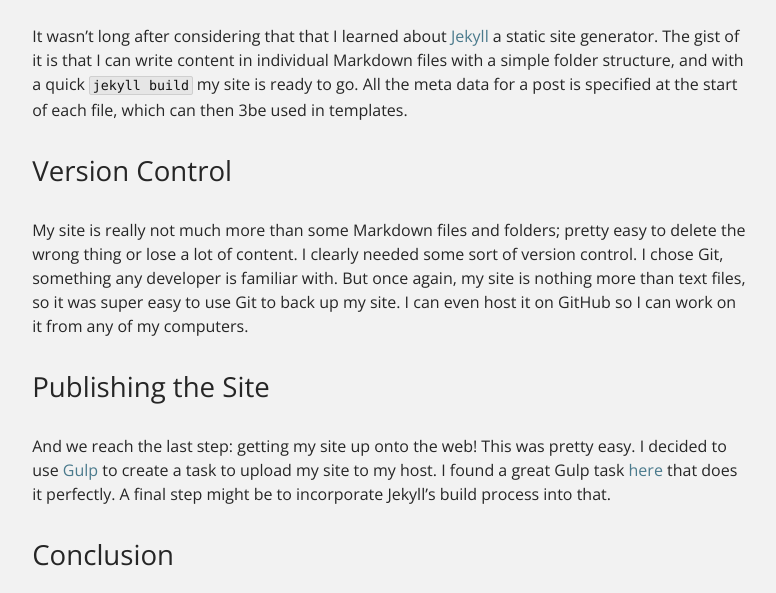
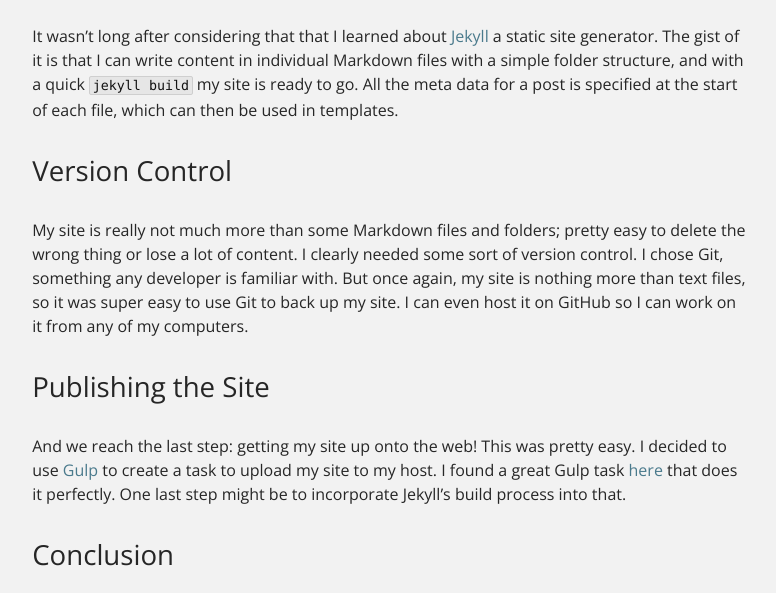
Before and after one commit to nkrisc/personal-site, a Jekyll site: the page built from _posts/2016-02-04-site-authoring.md, in a window 1280 px wide. Shown: the part 672-1265 px from the top of the page, without its empty margins (251-1027 px from the left). Built offline with Jekyll 4.4.1, drawn with Linux system fonts in a browser that asks for light colours.

Commit message:
Typo fixes

```diff
--- a/_posts/2016-02-04-site-authoring.md
+++ b/_posts/2016-02-04-site-authoring.md
@@ -35,7 +35,7 @@ It wasn't long after considering that that I learned about [Jekyll](http://jekyl
 gist of it is that I can write content in individual Markdown files with a
 simple folder structure, and with a quick `jekyll build` my site is ready to
 go. All the meta data for a post is specified at the start of each file,
-which can then 3be used in templates.
+which can then be used in templates.
 
 ### Version Control
 
@@ -50,8 +50,8 @@ GitHub so I can work on it from any of my computers.
 
 And we reach the last step: getting my site up onto the web! This was
 pretty easy. I decided to use [Gulp](http://gulpjs.com) to create a task to
-upload my site to my host. I found a great Gulp task [here](http://loige.co/gulp-and-ftp-update-a-website-on-the-fly/) that does it perfectly. A
-final step might be to incorporate Jekyll's build process into that.
+upload my site to my host. I found a great Gulp task [here](http://loige.co/gulp-and-ftp-update-a-website-on-the-fly/) that does it perfectly. One
+last step might be to incorporate Jekyll's build process into that.
 
 ### Conclusion
 Everything I've written about is pretty standard stuff, nothing novel or
```
